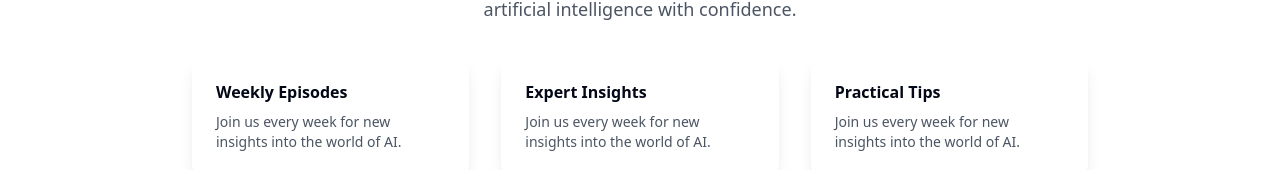
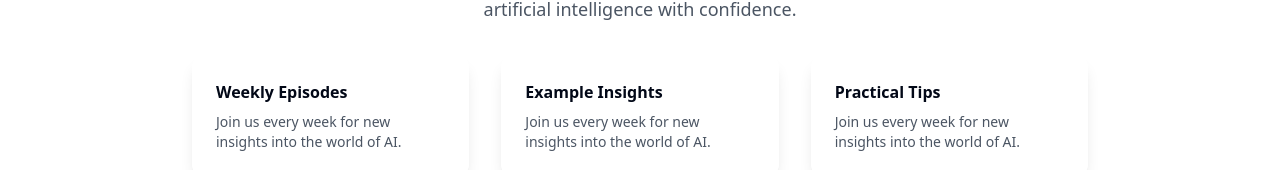
Before and after one commit to toriwell/shespoweredbyai, a React (Vite) app: page / in a window 1280 px wide. Shown: the part 1356-1526 px from the top of the page. Built offline with nearby package versions, Linux system fonts and the light colour scheme.

Commit message:
Rename box in About section
Updated the title of the middle box in the "Making AI Accessible" section from "Example insights" to the new designated name as requested.
[skip gpt_engineer]

```diff
--- a/src/components/About.tsx
+++ b/src/components/About.tsx
@@ -18,7 +18,7 @@ export const About = () => {
             We believe that understanding AI shouldn't be limited to tech experts. Through engaging discussions, practical examples, and real-world applications, we're here to help you navigate the exciting world of artificial intelligence with confidence.
           </p>
           <div className="grid md:grid-cols-3 gap-8 text-left">
-            {["Weekly Episodes", "Expert Insights", "Practical Tips"].map((feature, index) => (
+            {["Weekly Episodes", "Example Insights", "Practical Tips"].map((feature, index) => (
               <motion.div
                 key={feature}
                 initial={{ opacity: 0, y: 20 }}
```
